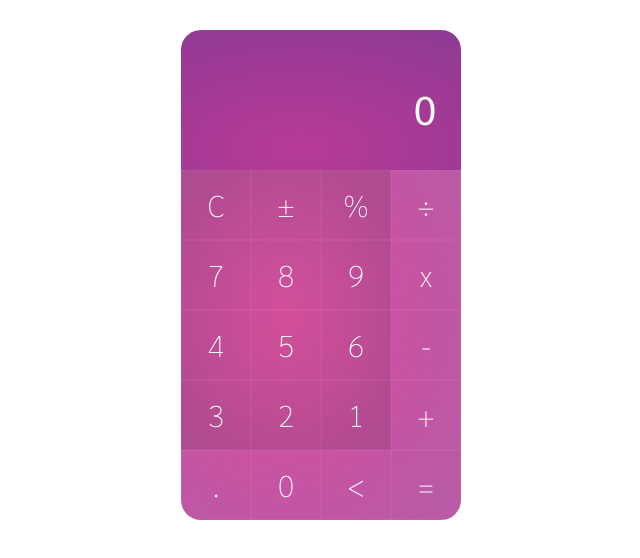
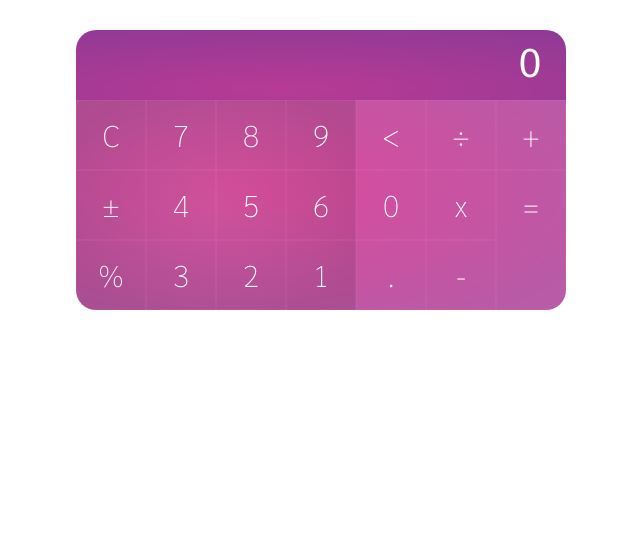
Before and after one commit to EdBasaldua/calculator, a plain HTML site: page index.html in a window 1280 px wide. Shown: the whole page, without its empty margins (319-959 px from the left). Drawn offline with Linux system fonts and the light colour scheme.

Commit message:
orientation: landscape enabled

```diff
--- a/index.html
+++ b/index.html
@@ -31,10 +31,10 @@ of what each part of the calculator does -->
                     <div class="column">
                         <div class="modifiers-and-numbers">
                             <div class="modifiers">
-                                <div class="row">
+                                <div class="toogle-row-column">
                                     <span id="clear">C</span>
                                     <span id="sign">±</span>
-                                    <span id="percentage">%</span>
+                                    <span id="percentage" class="round-bottom-left-percentage">%</span>
                                 </div>
                             </div>
 
@@ -55,25 +55,29 @@ of what each part of the calculator does -->
                                     <span id="one">1</span>
                                 </div>
                             </div>
-
-                        </div>
-
-                        <div class="point-zero">
-                            <div class="row">
-                                <span id="point" class="round-bottom-left">.</span>
-                                <span id="zero">0</span>
-                                <span id="back">&lt;</span>
+                            <div class="point-zero">
+                                <div class="toogle-row-column reverse">
+                                    <span id="point" class="round-bottom-left">.</span>
+                                    <span id="zero">0</span>
+                                    <span id="back">&lt;</span>
+                                </div>
                             </div>
                         </div>
 
+
+
                     </div>
 
-                   <div class="operations column">
+                   <div class="operations toogle-column-row">
+                      <div class="column">
                         <span id="division">÷</span>
                         <span id="multiplication">x</span>
                         <span id="subtraction">-</span>
+                      </div>
+                       <div class="column">
                         <span id="addition">+</span>
                         <span id="equal" class="round-bottom-right">=</span>
+                       </div>
 
                     </div>
                </div>
--- a/styles.css
+++ b/styles.css
@@ -32,7 +32,6 @@ span {
     width: 70px;
     height: 70px;
     text-align: center;
-
     line-height: 70px;
 }
 
@@ -85,14 +84,77 @@ span:hover {
     justify-content: center;
 }
 
-.row {
+.row, .toogle-row-column {
     display: flex;
     /* justify-content: space-around; */
 
 }
 
-.column {
+.column, .toogle-column-row {
     display: flex;
     flex-direction: column;
     justify-content: stretch;
 }
+
+
+
+@media (orientation: landscape) {
+    #calculator {
+        width: 490px;
+        background-image: url('bg-turned.png');
+        margin-top: 30px;
+    }
+    #viewer {
+        display: flex;
+        flex-flow: column;
+        justify-content: center;
+        align-items: flex-end;
+        padding: 0px 25px 15px 0;
+        height: 55px;
+        border-radius: 20px 20px 0 0;
+    }
+    #symbols {
+        height: 210px;
+        display: flex;
+        flex-direction: column;
+        justify-content: center;
+    }
+    .toogle-row-column {
+            display: flex;
+            flex-direction: column;
+            justify-content: stretch;
+    }
+
+    .toogle-column-row {
+        display: flex;
+        flex-direction: row;
+        justify-content: stretch;
+    }
+
+    .modifiers-and-numbers {
+        display: flex;
+        flex-direction: row;
+    }
+
+    #show-operations {
+
+        padding-bottom: 5px;
+        margin-bottom: -15px;
+    }
+
+    #equal {
+        height: 140px;
+    }
+
+    .round-bottom-left{
+        border-bottom-left-radius: 0;
+    }
+
+    .round-bottom-left-percentage {
+        border-bottom-left-radius: 20px;
+    }
+
+    .point-zero .reverse {
+        flex-direction: column-reverse;
+    }
+}
```
Also changed, not shown: bg-turned.png (added).
